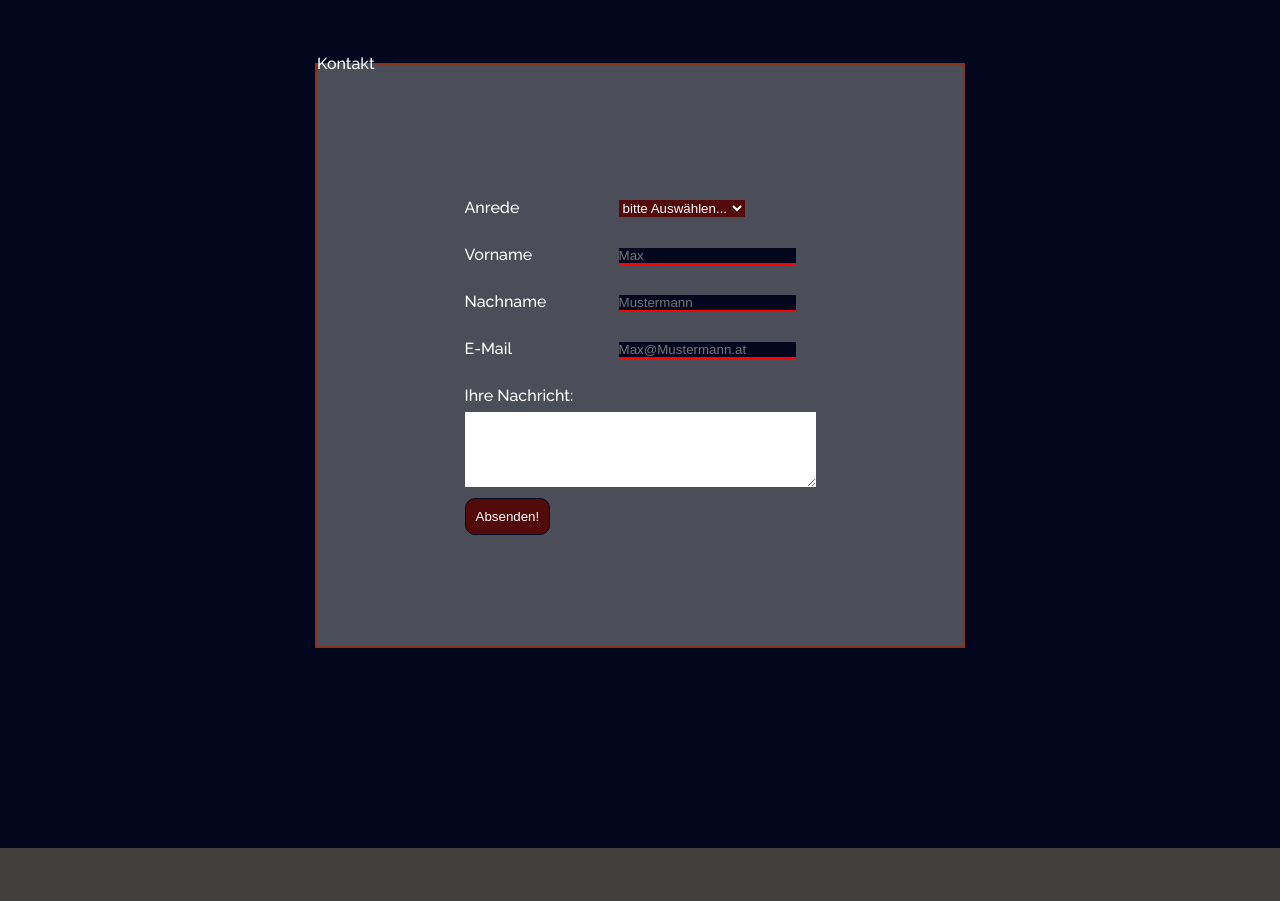
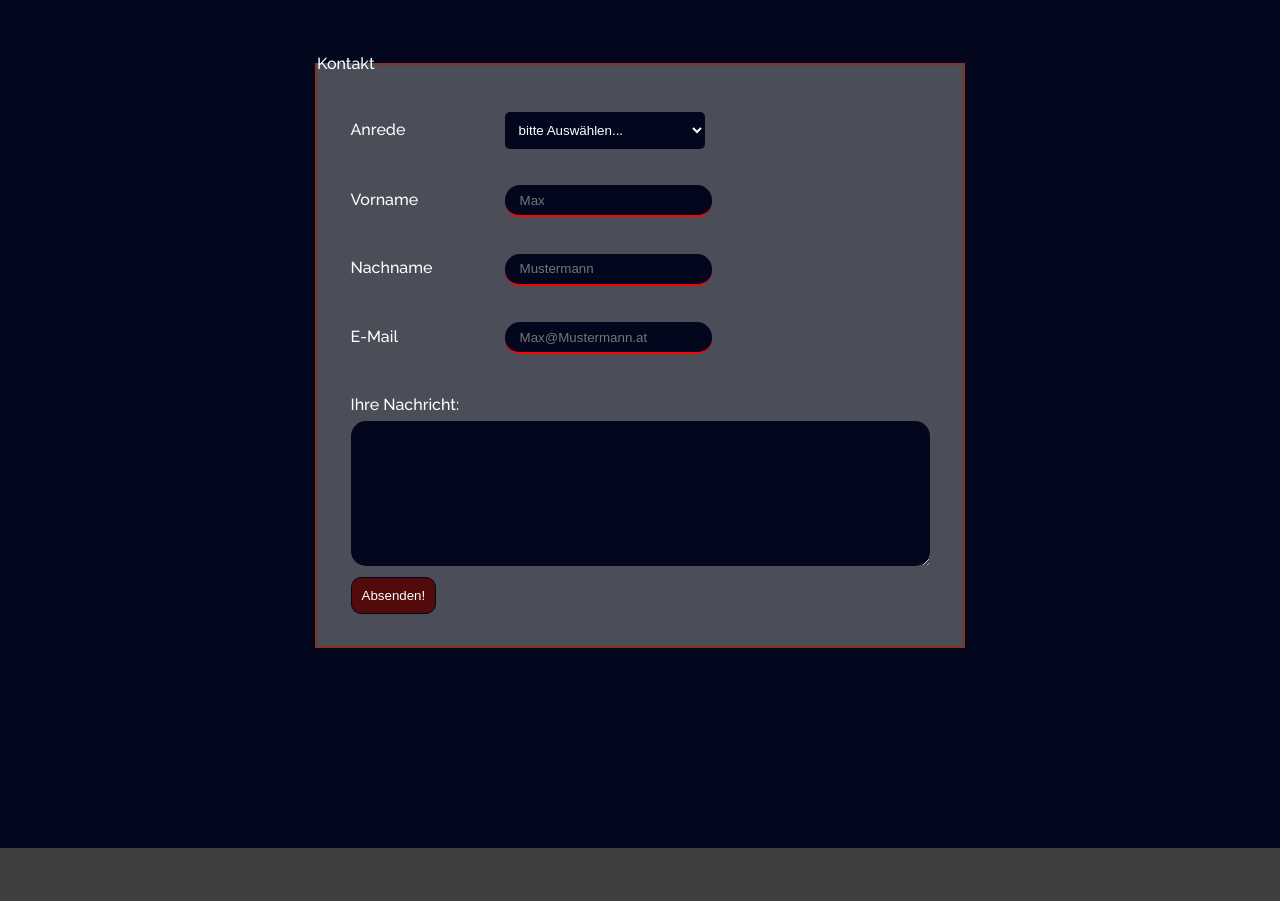
Before and after one commit to RRuisz/Hausaufgabe-Woche1, a plain HTML site: page contact.html in a window 1280 px wide. Shown: the part 859-1760 px from the top of the page. Drawn offline with Linux system fonts and the light colour scheme.

Commit message:
Form Styling

```diff
--- a/style.css
+++ b/style.css
@@ -90,8 +90,6 @@ main .welcome {
   border: 1px solid red;
 }
 
-/* Zukunftspläne */
-
 .main-content {
   width: 50%;
   line-height: 1.5;
@@ -99,6 +97,10 @@ main .welcome {
   margin: auto auto;
   text-align: center;
   font-size: 1.5rem;
+}
+
+.a-future{
+  color: aqua;
 }
 
 /* KONTAKT SEITE */
@@ -109,7 +111,9 @@ main .welcome {
   line-height: 2rem;
   width: 100%;
   height: 650px;
+
 }
+
 fieldset {
   display: flex;
   justify-content: center;
@@ -125,7 +129,26 @@ label {
 }
 form ul li {
   list-style: none;
-  margin: 15px;
+  margin: 35px 0px;
+}
+
+select {
+  width: 200px;
+  padding: 10px;
+  border-radius: 5px;
+  background-color: #03071e;
+  color: white;
+  transition: ease-in-out 0.2s;
+}
+
+
+
+select:hover, select:focus{
+  transform: scale(1.2);
+}
+
+input {
+  transition: ease-in-out 0.2s;
 }
 
 input[type="text"],
@@ -134,11 +157,24 @@ input[type="email"] {
   background-color: #03071e;
   border: none;
   border-bottom: 2px solid red;
+  height: 1.5rem;
+  border-radius: 15px;
+  padding: 15px;
 }
 
-select {
-  background-color: #530a0a;
-  color: white;
+input:hover, input:focus{
+  transform: scale(1.2);
+}
+
+textarea
+{
+   font-family:"Times New Roman", Times, serif;
+   font-size: 1.5rem;
+   background-color: #03071e;
+   color: white;
+   border-radius: 15px;
+   padding: 5px;
+   transition: ease-in-out 0.2s;
 }
 
 button {
@@ -148,6 +184,7 @@ button {
   border-radius: 10px;
   color: white;
   transition: ease all 0.5s;
+
 }
 
 button:hover {
```
Also changed, not shown: index.html (+1 -1 lines).
